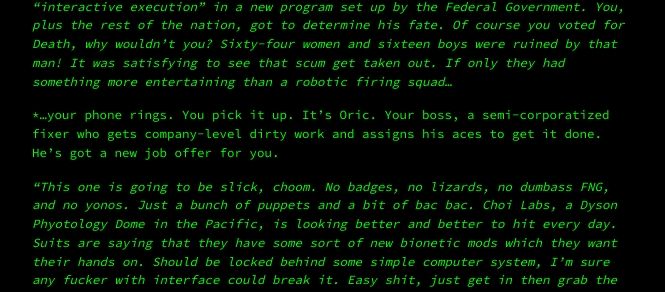
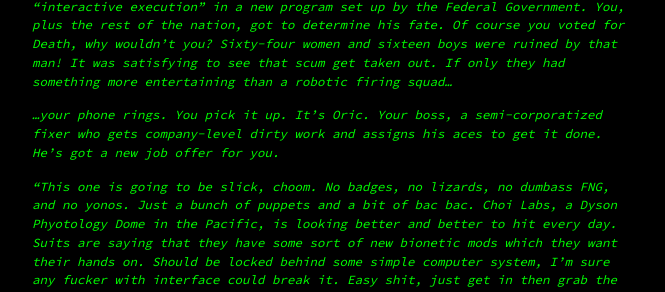
Before and after one commit to Terwilliger69105/69105.github.io, a Jekyll site: the page built from burritoverse.md, in a window 1280 px wide. Shown: the part 221-513 px from the top of the page, without its empty margins (308-973 px from the left). Built offline with Jekyll 4.4.1, drawn with Linux system fonts in a browser that asks for light colours; our own code applies the rules of GitHub Pages for plain Markdown files.

```diff
--- a/burritoverse.md
+++ b/burritoverse.md
@@ -8,7 +8,7 @@ BV-G8SB is dead. Idea #1, my old *The Price of Freedom* story, is also dead. Tim
 
 *An hour ago you got to attend what may have been one of the biggest media events to ever happen. Darren Lancaster, a serial rapist, just had the first "interactive execution" in a new program set up by the Federal Government. You, plus the rest of the nation, got to determine his fate. Of course you voted for Death, why wouldn't you? Sixty-four women and sixteen boys were ruined by that man! It was satisfying to see that scum get taken out. If only they had something more entertaining than a robotic firing squad...*
 
-*...your phone rings. You pick it up. It's Oric. Your boss, a semi-corporatized fixer who gets company-level dirty work and assigns his aces to get it done. He's got a new job offer for you.
+*...your phone rings. You pick it up. It's Oric. Your boss, a semi-corporatized fixer who gets company-level dirty work and assigns his aces to get it done. He's got a new job offer for you.*
 
 *"This one is going to be slick, choom. No badges, no lizards, no dumbass FNG, and no yonos. Just a bunch of puppets and a bit of bac bac. Choi Labs, a Dyson Phyotology Dome in the Pacific, is looking better and better to hit every day. Suits are saying that they have some sort of new bionetic mods which they want their hands on. Should be locked behind some simple computer system, I'm sure any fucker with interface could break it. Easy shit, just get in then grab the thing and get out. They're giving us the boats, we can take any shredders we want since the fuzz won't exist 2,500m underwater, and there's a hot 10,000eb pay for everyone who goes. You interested? I've got a SHU-1 machine pistol with your name on it if you're game..."*
 
```
